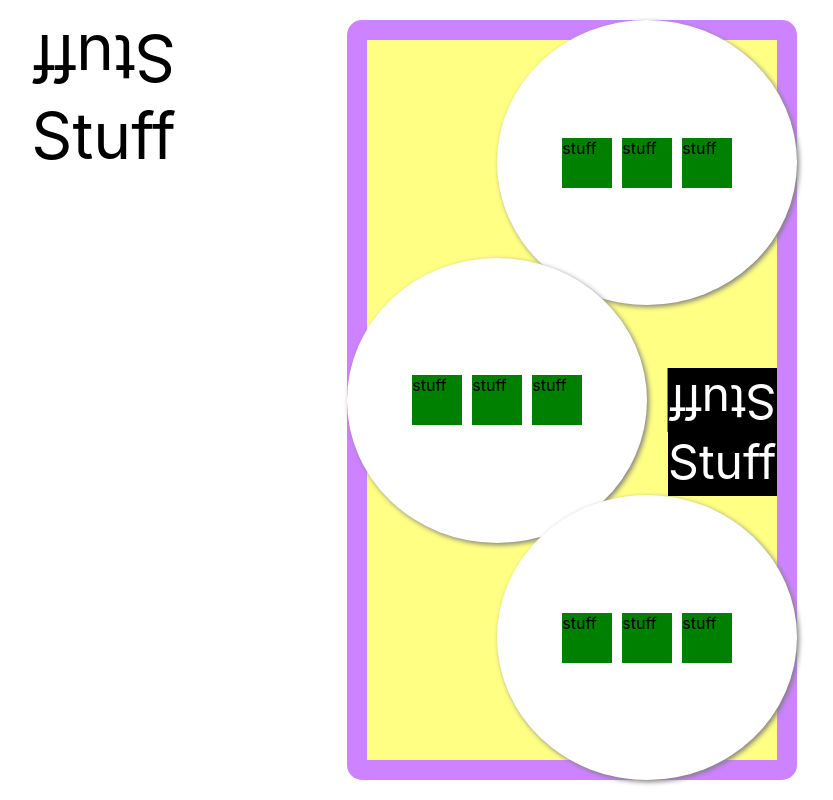
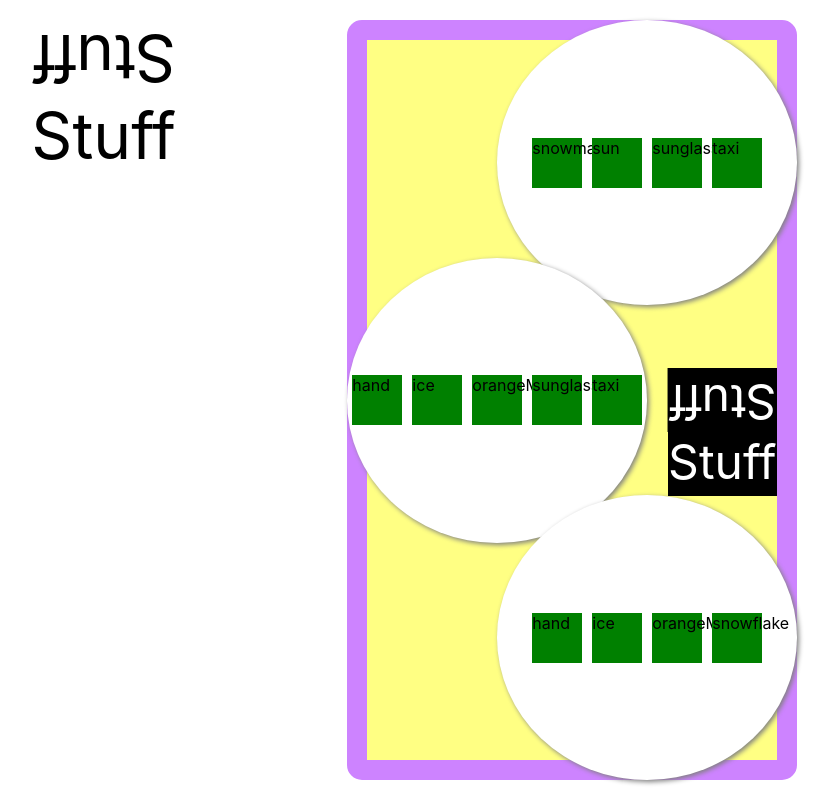
Before and after one commit to Jaeger2305/match-language, a React (Create React App) app: page / in a window 1280 px wide. Shown: the whole page, without its empty margins (140-973 px from the left). Built offline with nearby package versions, Linux system fonts and the light colour scheme.

Commit message:
feat: add sample data

```diff
--- a/package.json
+++ b/package.json
@@ -10,6 +10,7 @@
     "@types/node": "^12.20.12",
     "@types/react": "^17.0.5",
     "@types/react-dom": "^17.0.3",
+    "lodash": "^4.17.21",
     "react": "^17.0.2",
     "react-dom": "^17.0.2",
     "react-scripts": "4.0.3",
@@ -39,5 +40,8 @@
       "last 1 firefox version",
       "last 1 safari version"
     ]
+  },
+  "devDependencies": {
+    "@types/lodash": "^4.14.168"
   }
 }
--- a/src/components/card/index.tsx
+++ b/src/components/card/index.tsx
@@ -1,11 +1,11 @@
+import { Card } from '../../game';
 import './index.css';
 
-export default function card() {
+export default function card(props: {card: Card}) {
+  const matchablesNodes = props.card.matchables.map(({ translationKey }) => <div className="matchable">{translationKey}</div>)
   return (
     <div className="card">
-      <div className="matchable">stuff</div>
-      <div className="matchable">stuff</div>
-      <div className="matchable">stuff</div>
+      {matchablesNodes}
     </div>
   );
 }
--- a/src/components/game/index.tsx
+++ b/src/components/game/index.tsx
@@ -1,9 +1,29 @@
-import './index.css';
-import Card from '../card'
-import MatchModal from '../match-modal'
-import Stats from '../stats'
+import "./index.css";
+import CardComponent from "../card";
+import MatchModal from "../match-modal";
+import Stats from "../stats";
+import {Language} from "../../localisation";
+import {ReactNode, useState} from "react";
+import {Card, cards} from "../../game";
+import {shuffle} from "lodash";
 
-export default function game() {
+const primaryLanguage = Language.English;
+const secondaryLanguage = Language.German;
+
+export default function Game() {
+  const gameCards = shuffle(cards);
+  const [player1Hand, setPlayer1Hand] = useState([gameCards.pop()!]);
+  const [player2Hand, setPlayer2Hand] = useState([gameCards.pop()!]);
+  const [deck, setDeck] = useState(gameCards);
+
+  function renderCardStack(stack: Array<Card>): ReactNode {
+    if (stack.length) {
+      return <CardComponent card={stack.slice(-1)[0]} />
+    }
+
+    return <div style={{background: "black"}} />
+  }
+
   return (
     <div className="App">
       <div className="match-modal">
@@ -11,13 +31,13 @@ export default function game() {
       </div>
       <div className="play-area"></div>
       <div className="player-1-area">
-        <Card />
+        {renderCardStack(player1Hand)}
       </div>
       <div className="shared-area">
-        <Card />
+        {renderCardStack(deck)}
       </div>
       <div className="player-2-area">
-        <Card />
+        {renderCardStack(player2Hand)}
       </div>
       <div className="stats">
         <Stats />
--- /dev/null
+++ b/src/game.ts
@@ -0,0 +1,67 @@
+import {TranslationKey} from "./localisation";
+
+export type Matchable = {
+  translationKey: TranslationKey;
+};
+
+export type Card = {
+  id: string;
+  matchables: Array<Matchable>;
+};
+
+export const cards: Array<Card> = [
+  {
+    id: "1",
+    matchables: [
+      {
+        translationKey: TranslationKey.Snowman,
+      },
+      {
+        translationKey: TranslationKey.Sun,
+      },
+      {
+        translationKey: TranslationKey.Sunglasses,
+      },
+      {
+        translationKey: TranslationKey.Taxi,
+      },
+    ],
+  },
+  {
+    id: "2",
+    matchables: [
+      {
+        translationKey: TranslationKey.Hand,
+      },
+      {
+        translationKey: TranslationKey.Ice,
+      },
+      {
+        translationKey: TranslationKey.OrangeMan,
+      },
+      {
+        translationKey: TranslationKey.Snowflake,
+      },
+    ],
+  },
+  {
+    id: "3",
+    matchables: [
+      {
+        translationKey: TranslationKey.Hand,
+      },
+      {
+        translationKey: TranslationKey.Ice,
+      },
+      {
+        translationKey: TranslationKey.OrangeMan,
+      },
+      {
+        translationKey: TranslationKey.Sunglasses,
+      },
+      {
+        translationKey: TranslationKey.Taxi,
+      },
+    ],
+  },
+];
--- /dev/null
+++ b/src/localisation.ts
@@ -0,0 +1,38 @@
+export enum Language {
+  English = "en",
+  German = "de",
+}
+
+export enum TranslationKey {
+  Hand = "hand",
+  OrangeMan = "orangeMan",
+  Ice = "ice",
+  Snowflake = "snowflake",
+  Snowman = "snowman",
+  Taxi = "taxi",
+  Sun = "sun",
+  Sunglasses = "sunglasses",
+}
+
+export const translations: Record<Language, Record<TranslationKey, string>> = {
+  [Language.English]: {
+    [TranslationKey.Hand]: "Hand",
+    [TranslationKey.OrangeMan]: "Orange man",
+    [TranslationKey.Ice]: "Ice",
+    [TranslationKey.Snowflake]: "Snowflake",
+    [TranslationKey.Snowman]: "Snowman",
+    [TranslationKey.Taxi]: "Taxi",
+    [TranslationKey.Sun]: "Sun",
+    [TranslationKey.Sunglasses]: "Sun",
+  },
+  [Language.German]: {
+    [TranslationKey.Hand]: "Hand",
+    [TranslationKey.OrangeMan]: "Orangen Mann",
+    [TranslationKey.Ice]: "Eis",
+    [TranslationKey.Snowflake]: "Schneeflocke",
+    [TranslationKey.Snowman]: "Schneemann",
+    [TranslationKey.Taxi]: "Auto",
+    [TranslationKey.Sun]: "Sonne",
+    [TranslationKey.Sunglasses]: "Sonnenbrille",
+  },
+};
```
Also changed, not shown: 1 other file (tests, documents, lock files or other folders).
